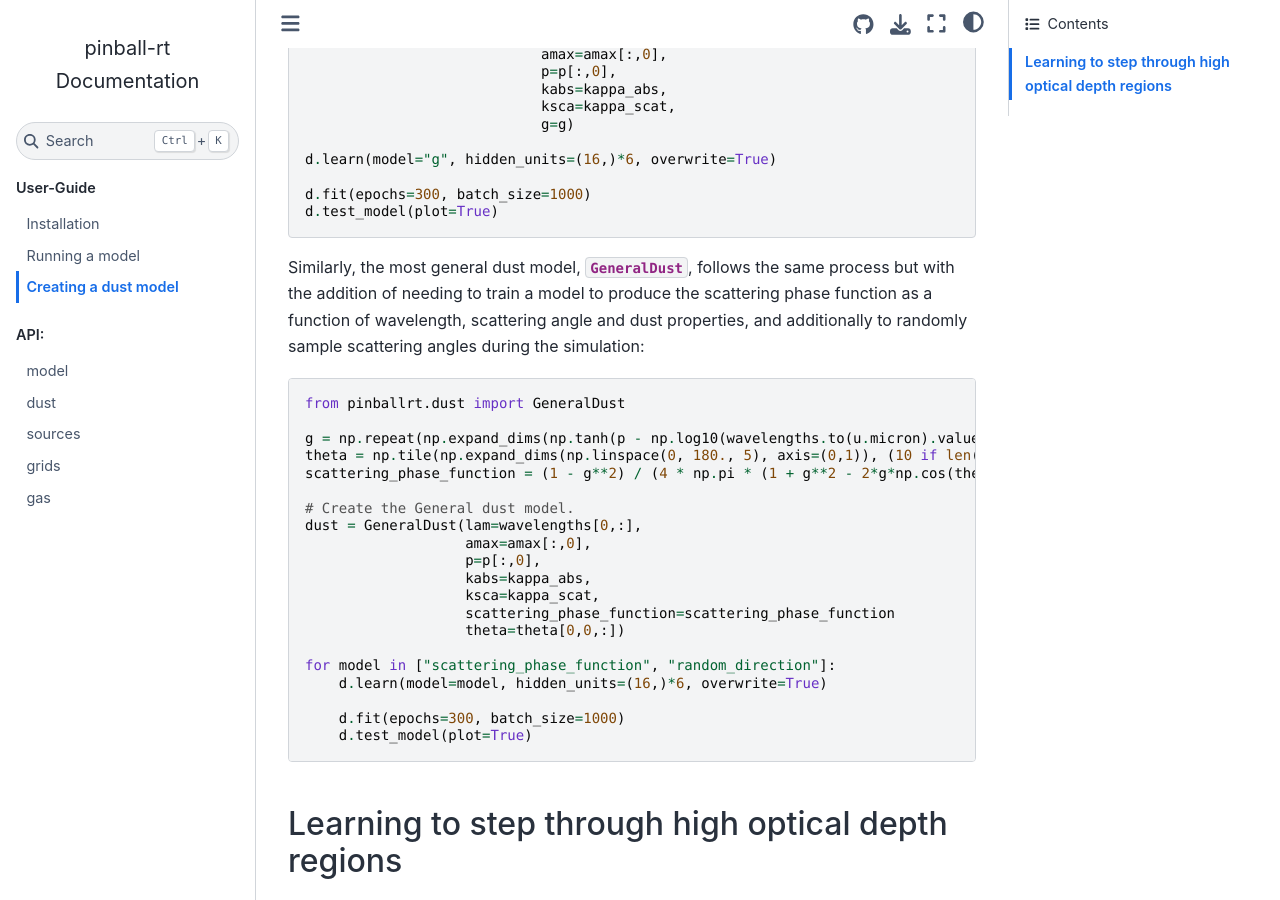
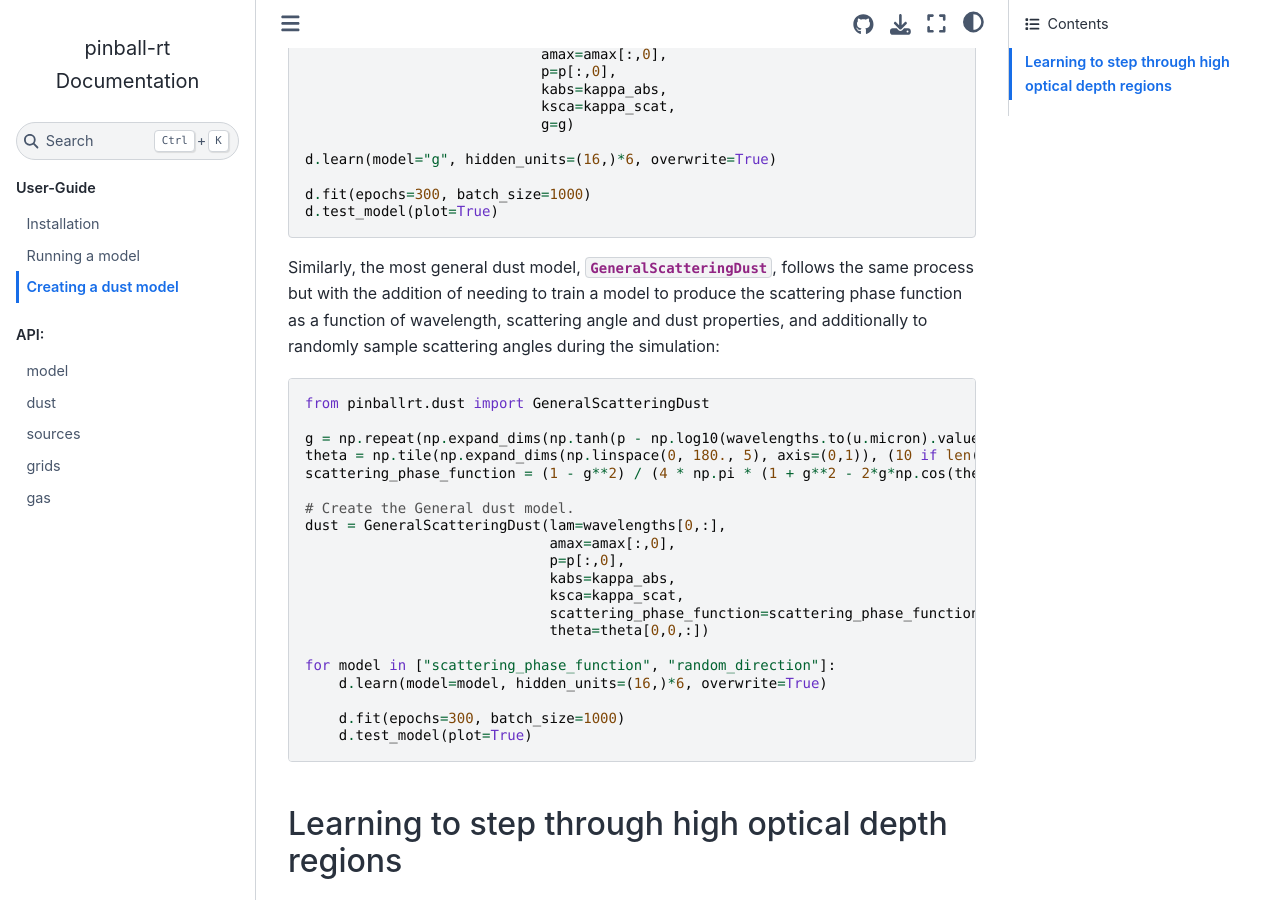
Before and after one commit to psheehan/pinball-rt, a Sphinx documentation site: the page built from docs/dustcreation.rst, in a window 1280 px wide and 900 px high, scrolled down 2938 px. Built offline with Sphinx 7.4.7 and the Sphinx Book theme 1.1.4, drawn with Linux system fonts in a browser that asks for light colours; some of the changed text lies outside the part shown.

Commit message:
Update docs to reflect name change from GeneralDust -> GeneralScatteringDust.

```diff
--- a/docs/dust.rst
+++ b/docs/dust.rst
@@ -13,7 +13,7 @@ dust
 .. autoclass:: HenyeyGreensteinDust
    :show-inheritance:
 
-.. autoclass:: GeneralDust
+.. autoclass:: GeneralScatteringDust
    :show-inheritance:
 
 .. autoclass:: Dust
--- a/docs/dustcreation.rst
+++ b/docs/dustcreation.rst
@@ -5,7 +5,7 @@ Before running a radiative transfer simulation, you need to create a dust model
 the dust grains in your simulation. Pinball-rt provides a :class:`~pinballrt.dust.Dust` class that allows you to create
 and manipulate dust models. In practice, there are three more specific dust models available:
 :class:`~pinballrt.dust.IsotropicDust`, :class:`~pinballrt.dust.HenyeyGreensteinDust`, and
-:class:`~pinballrt.dust.GeneralDust` that inherit from :class:`~pinballrt.dust.Dust` and enable more specific control
+:class:`~pinballrt.dust.GeneralScatteringDust` that inherit from :class:`~pinballrt.dust.Dust` and enable more specific control
 over dust scattering properties. To set up a dust model, the absorption and scattering opacities as a function of wavelength
 and grain size distribution parameters (maximum dust grain size, size distribution power-law index, and sub-species
 relative abundances) are needed. At present, these must be obtained from external sources and provided to pinball-rt.
@@ -141,24 +141,24 @@ Creating a Henyey-Greenstein dust model follows the same process as above, but w
    d.fit(epochs=300, batch_size=1000)
    d.test_model(plot=True)
 
-Similarly, the most general dust model, :class:`~pinballrt.dust.GeneralDust`, follows the same process but with the addition of needing to train a model to produce the scattering phase function as a function of wavelength, scattering angle and dust properties, and additionally to randomly sample scattering angles during the simulation:
+Similarly, the most general dust model, :class:`~pinballrt.dust.GeneralScatteringDust`, follows the same process but with the addition of needing to train a model to produce the scattering phase function as a function of wavelength, scattering angle and dust properties, and additionally to randomly sample scattering angles during the simulation:
 
 .. code-block:: python
 
-   from pinballrt.dust import GeneralDust
+   from pinballrt.dust import GeneralScatteringDust
 
    g = np.repeat(np.expand_dims(np.tanh(p - np.log10(wavelengths.to(u.micron).value)), axis=-1), 5, axis=-1)
    theta = np.tile(np.expand_dims(np.linspace(0, 180., 5), axis=(0,1)), (10 if len(dims) > 0 else 1, 10, 1)) * u.deg
    scattering_phase_function = (1 - g**2) / (4 * np.pi * (1 + g**2 - 2*g*np.cos(theta.to(u.rad).value))**(3/2))
 
    # Create the General dust model.
-   dust = GeneralDust(lam=wavelengths[0,:],
-                      amax=amax[:,0],
-                      p=p[:,0],
-                      kabs=kappa_abs,
-                      ksca=kappa_scat,
-                      scattering_phase_function=scattering_phase_function
-                      theta=theta[0,0,:])
+   dust = GeneralScatteringDust(lam=wavelengths[0,:],
+                                amax=amax[:,0],
+                                p=p[:,0],
+                                kabs=kappa_abs,
+                                ksca=kappa_scat,
+                                scattering_phase_function=scattering_phase_function,
+                                theta=theta[0,0,:])
 
    for model in ["scattering_phase_function", "random_direction"]:
        d.learn(model=model, hidden_units=(16,)*6, overwrite=True)
```
